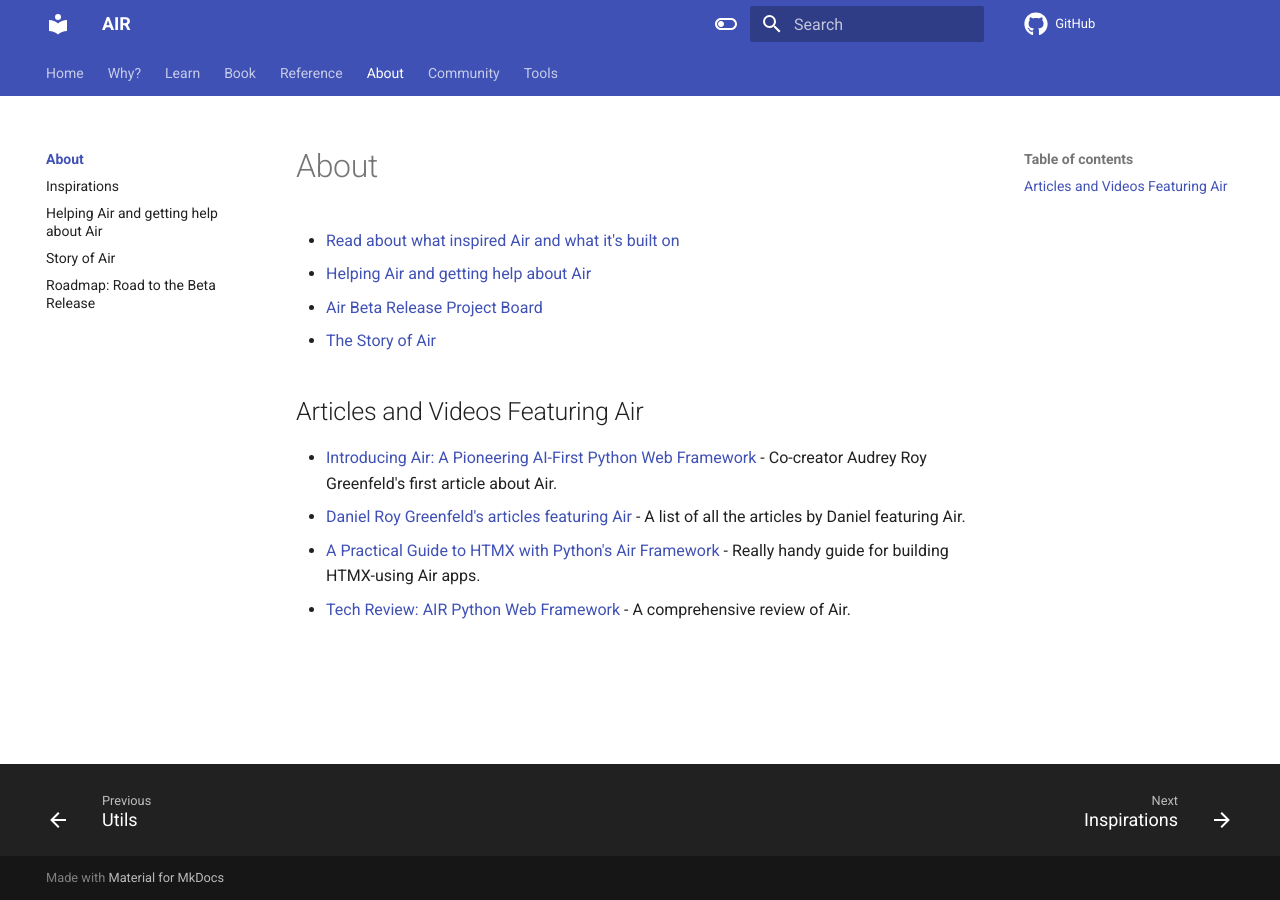
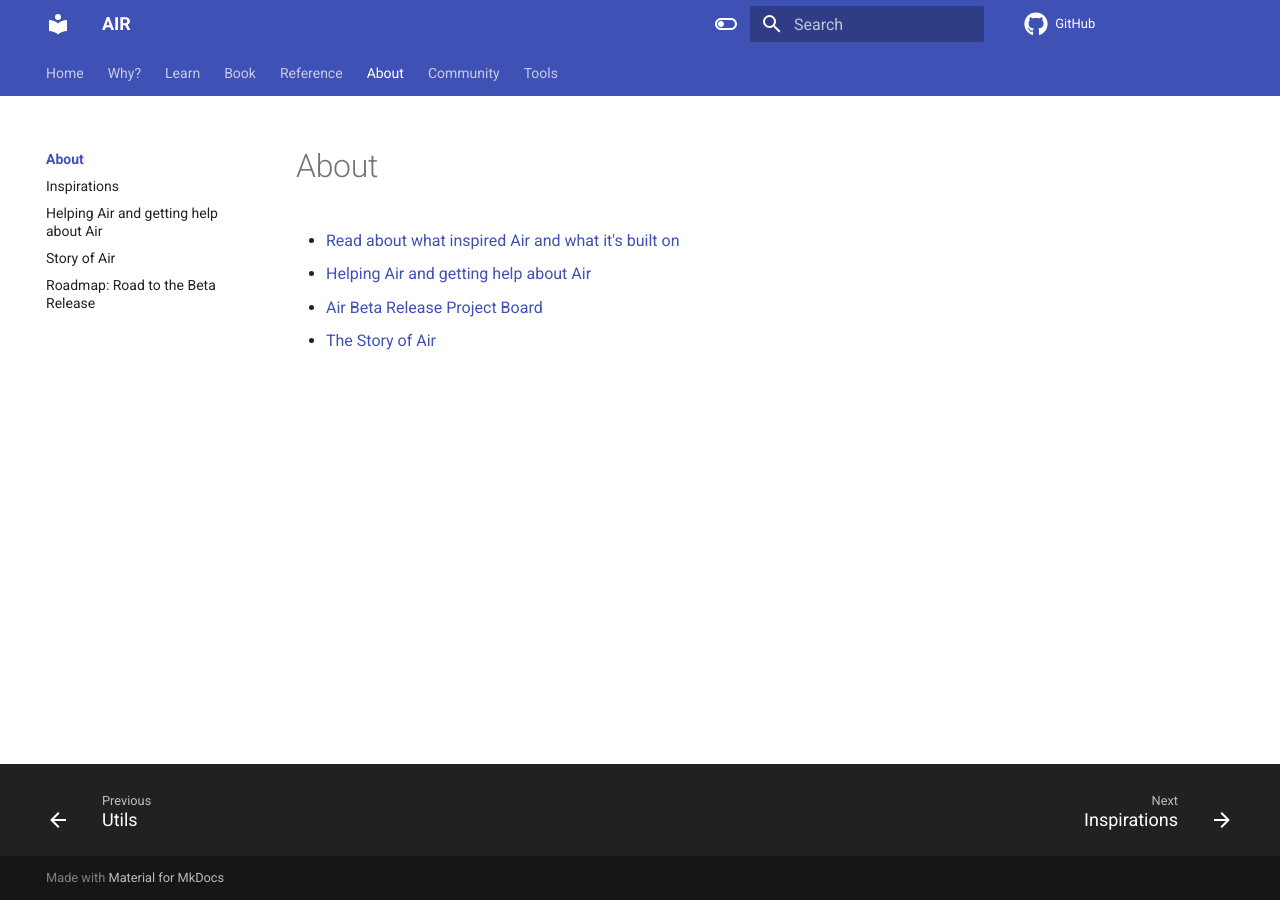
Before and after one commit to feldroy/air, an MkDocs documentation site: the page built from docs/about/index.md, in a window 1280 px wide. Built offline with MkDocs 1.6.1 and Material for MkDocs 9.7.7, drawn with Linux system fonts in a browser that asks for light colours; comment, search, counter and statistics services are not loaded.

Commit message:
Consolidate doc links

```diff
--- a/docs/about/index.md
+++ b/docs/about/index.md
@@ -4,10 +4,3 @@
 - [Helping Air and getting help about Air](help_air.md)
 - [Air Beta Release Project Board](roadmap.md)
 - [The Story of Air](story.md)
-
-## Articles and Videos Featuring Air
-
-- <a href="https://audrey.feldroy.com/articles/2025-10-06-air-pioneering-ai-first-python-web-framework" target="_blank">Introducing Air: A Pioneering AI-First Python Web Framework</a> - Co-creator Audrey Roy Greenfeld's first article about Air.
-- <a href="https://daniel.feldroy.com/tags/air" target="_blank">Daniel Roy Greenfeld's articles featuring Air</a> - A list of all the articles by Daniel featuring Air.
-- <a href="https://isaacflath.com/blog/2025-09-08-air-htmx-foundations" target="_blank">A Practical Guide to HTMX with Python's Air Framework</a> - Really handy guide for building HTMX-using Air apps.
-- <a href="https://thefulldatastack.substack.com/p/tfds-tech-review-air-python-web-framework" target="_blank">Tech Review: AIR Python Web Framework</a> - A comprehensive review of Air.
```
Also changed, not shown: docs/community/index.md (+1 -0 lines).
